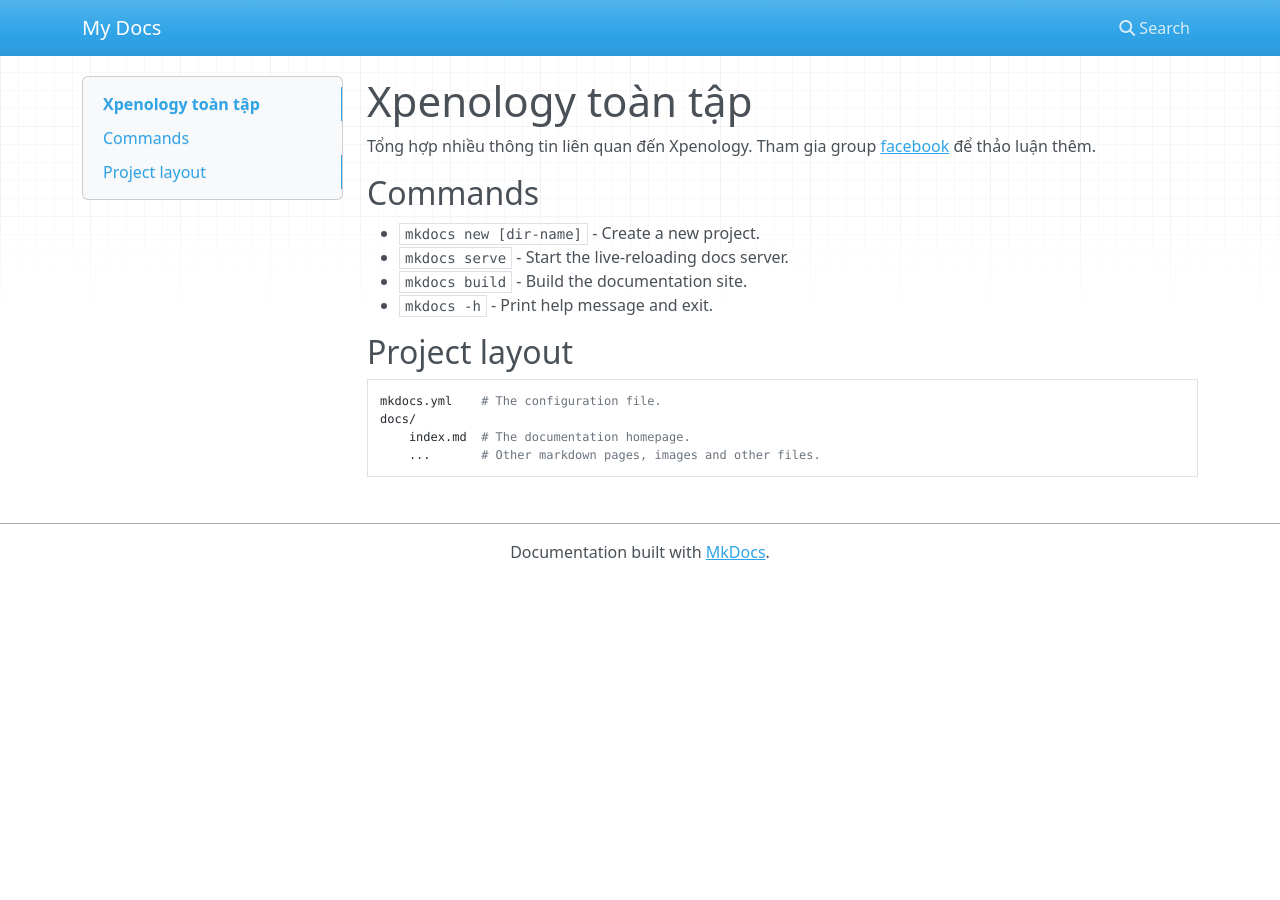
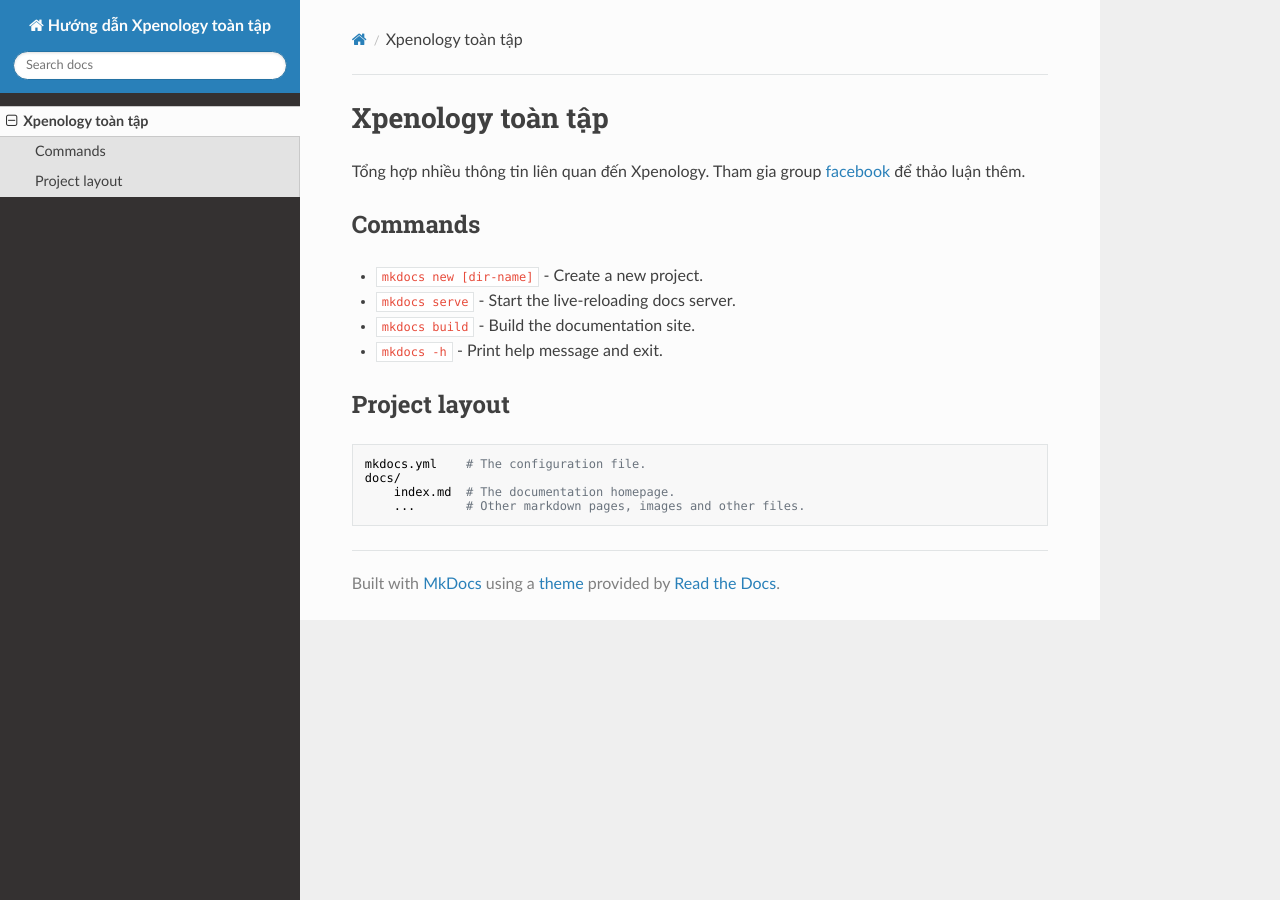
Before and after one commit to luutuananh/xpenology, an MkDocs documentation site: the page built from docs/index.md, in a window 1280 px wide. Built offline with MkDocs 1.6.1, drawn with Linux system fonts in a browser that asks for light colours; nearby versions of some CDN libraries.

Commit message:
Update mkdocs.yml

```diff
--- a/mkdocs.yml
+++ b/mkdocs.yml
@@ -1 +1,3 @@
-site_name: My Docs
+site_name: Hướng dẫn Xpenology toàn tập
+theme:
+    name: readthedocs
```
